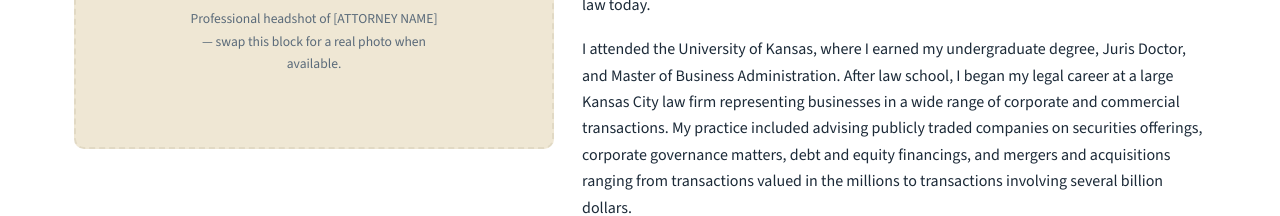
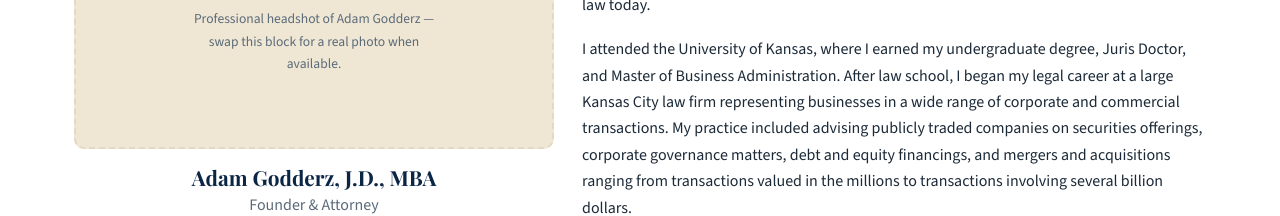
Before and after one commit to wgodderz/Law_website, a plain HTML site: page about.html in a window 1280 px wide. Shown: the part 736-952 px from the top of the page. Drawn offline with nearby package versions, Linux system fonts and the light colour scheme.

Commit message:
Add attorney name to About page
Replace the [ATTORNEY NAME] placeholder with Adam Godderz, and add a
name/credential line (J.D., MBA — Founder & Attorney) below the photo
placeholder. Updated page title and meta description to match.

```diff
--- a/about.html
+++ b/about.html
@@ -3,8 +3,8 @@
 <head>
 <meta charset="UTF-8">
 <meta name="viewport" content="width=device-width, initial-scale=1.0">
-<title>About | Paradigm Law Group</title>
-<meta name="description" content="Meet the founder of Paradigm Law Group — former General Counsel of two public companies, attorney, and MBA, now focused on estate planning for individuals and families.">
+<title>About Adam Godderz | Paradigm Law Group</title>
+<meta name="description" content="Meet Adam Godderz, founder of Paradigm Law Group — former General Counsel of two public companies, attorney, and MBA, now focused on estate planning for individuals and families.">
 <link rel="preconnect" href="https://fonts.googleapis.com">
 <link href="https://fonts.googleapis.com/css2?family=Playfair+Display:wght@600;700&family=Source+Sans+3:wght@400;600;700&display=swap" rel="stylesheet">
 <link rel="stylesheet" href="assets/css/style.css">
@@ -46,10 +46,16 @@
 <section>
   <div class="container">
     <div class="grid-2 reveal" style="grid-template-columns: 1fr 1.3fr; align-items:start;">
-      <div class="photo-placeholder">
-        <svg viewBox="0 0 24 24" fill="none" stroke="currentColor" stroke-width="1.6"><circle cx="12" cy="8" r="4"/><path d="M4 21c0-4.4 3.6-8 8-8s8 3.6 8 8"/></svg>
-        <strong>Photo placeholder</strong>
-        <span>Professional headshot of [ATTORNEY NAME] — swap this block for a real photo when available.</span>
+      <div>
+        <div class="photo-placeholder">
+          <svg viewBox="0 0 24 24" fill="none" stroke="currentColor" stroke-width="1.6"><circle cx="12" cy="8" r="4"/><path d="M4 21c0-4.4 3.6-8 8-8s8 3.6 8 8"/></svg>
+          <strong>Photo placeholder</strong>
+          <span>Professional headshot of Adam Godderz — swap this block for a real photo when available.</span>
+        </div>
+        <div style="text-align:center; margin-top:16px;">
+          <h3 style="margin-bottom:0.1em;">Adam Godderz, J.D., MBA</h3>
+          <p style="color:var(--gray); margin-bottom:0;">Founder &amp; Attorney</p>
+        </div>
       </div>
       <div>
         <h2>From Rural Kansas to General Counsel</h2>
```
